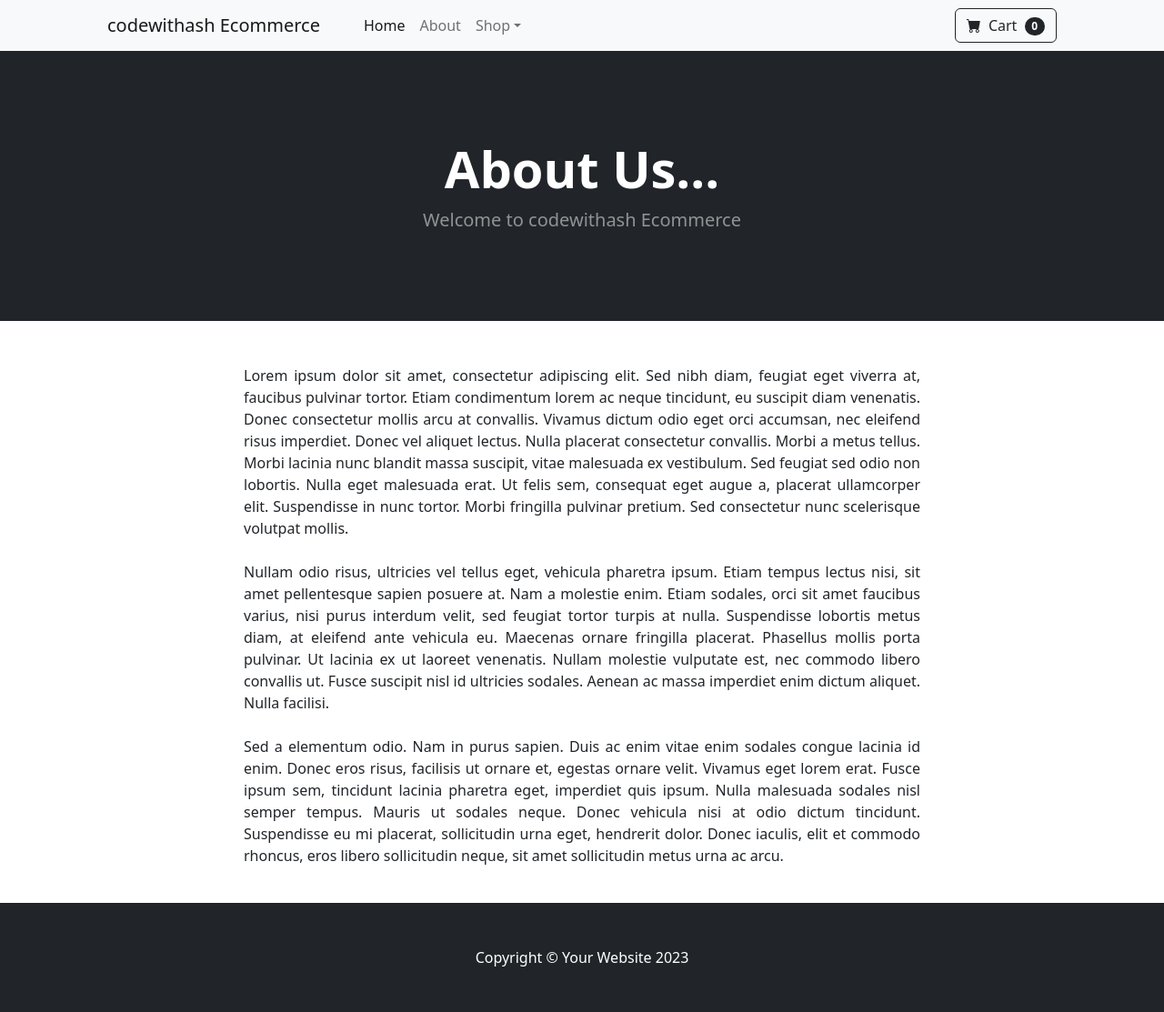
After one commit to codewithash-hub/DjangoWebDev, a Django app: page /about/ in a window 1280 px wide. The commit adds this page. Shown: the whole page at 91% size. Run offline with Django 5.2, Linux system fonts and the light colour scheme; some libraries are stand-ins or nearby versions.

Commit message:
Template out the website

```diff
--- /dev/null
+++ b/ecom/ecom/store/templates/about.html
@@ -0,0 +1,50 @@
+{% extends 'base.html' %}
+
+{% block content %}
+
+    <!-- Header-->
+    <header class="bg-dark py-5">
+        <div class="container px-4 px-lg-5 my-5">
+            <div class="text-center text-white">
+                <h1 class="display-4 fw-bolder">About Us...</h1>
+                <p class="lead fw-normal text-white-50 mb-0">Welcome to codewithash Ecommerce</p>
+            </div>
+        </div>
+    </header>
+    <div class="container">
+        <div class="row">
+            <center>
+                <div class="col-8">
+                    <p align="justify">
+                        <br><br>
+                        Lorem ipsum dolor sit amet, consectetur adipiscing elit. Sed nibh diam, feugiat eget viverra at, faucibus pulvinar tortor.
+                        Etiam condimentum lorem ac neque tincidunt, eu suscipit diam venenatis. Donec consectetur mollis arcu at convallis.
+                        Vivamus dictum odio eget orci accumsan, nec eleifend risus imperdiet. Donec vel aliquet lectus.
+                        Nulla placerat consectetur convallis. Morbi a metus tellus.
+                        Morbi lacinia nunc blandit massa suscipit, vitae malesuada ex vestibulum.
+                        Sed feugiat sed odio non lobortis. Nulla eget malesuada erat.
+                        Ut felis sem, consequat eget augue a, placerat ullamcorper elit. Suspendisse in nunc tortor.
+                        Morbi fringilla pulvinar pretium. Sed consectetur nunc scelerisque volutpat mollis.
+                        <br><br>
+                        Nullam odio risus, ultricies vel tellus eget, vehicula pharetra ipsum.
+                        Etiam tempus lectus nisi, sit amet pellentesque sapien posuere at.
+                        Nam a molestie enim. Etiam sodales, orci sit amet faucibus varius, nisi purus interdum velit, sed feugiat tortor turpis at nulla.
+                        Suspendisse lobortis metus diam, at eleifend ante vehicula eu. Maecenas ornare fringilla placerat.
+                        Phasellus mollis porta pulvinar. Ut lacinia ex ut laoreet venenatis. Nullam molestie vulputate est, nec commodo libero convallis ut.
+                        Fusce suscipit nisl id ultricies sodales. Aenean ac massa imperdiet enim dictum aliquet. Nulla facilisi.
+                        <br><br>
+                        Sed a elementum odio. Nam in purus sapien. Duis ac enim vitae enim sodales congue lacinia id enim.
+                        Donec eros risus, facilisis ut ornare et, egestas ornare velit. Vivamus eget lorem erat.
+                        Fusce ipsum sem, tincidunt lacinia pharetra eget, imperdiet quis ipsum. Nulla malesuada sodales nisl semper tempus.
+                        Mauris ut sodales neque. Donec vehicula nisi at odio dictum tincidunt. Suspendisse eu mi placerat, sollicitudin urna eget, hendrerit dolor.
+                        Donec iaculis, elit et commodo rhoncus, eros libero sollicitudin neque, sit amet sollicitudin metus urna ac arcu.
+                        <br><br>
+                    </p>
+
+                </div>
+            </center>
+        </div>
+    </div>
+
+
+{% endblock %}
--- /dev/null
+++ b/ecom/ecom/store/templates/base.html
@@ -0,0 +1,34 @@
+{% load static %}
+<!DOCTYPE html>
+<html lang="en">
+    <head>
+        <meta charset="utf-8" />
+        <meta name="viewport" content="width=device-width, initial-scale=1, shrink-to-fit=no" />
+        <meta name="description" content="" />
+        <meta name="author" content="" />
+        <title>Django Ecommerce</title>
+        <!-- Favicon-->
+        <link rel="icon" type="image/x-icon" href="{% static 'assets/favicon.ico' %}" />
+        <!-- Bootstrap icons-->
+        <link href="https://cdn.jsdelivr.net/npm/bootstrap-icons@1.5.0/font/bootstrap-icons.css" rel="stylesheet" />
+        <!-- Core theme CSS (includes Bootstrap)-->
+        <link href="{% static 'css/styles.css' %}" rel="stylesheet" />
+    </head>
+    <body>
+        <!-- Navigation-->
+        {% include 'navbar.html' %}
+
+        <!-- Main content-->
+        {% block content %}{% endblock %}
+
+
+        <!-- Footer-->
+        <footer class="py-5 bg-dark">
+            <div class="container"><p class="m-0 text-center text-white">Copyright &copy; Your Website 2023</p></div>
+        </footer>
+        <!-- Bootstrap core JS-->
+        <script src="https://cdn.jsdelivr.net/npm/bootstrap@5.2.3/dist/js/bootstrap.bundle.min.js"></script>
+        <!-- Core theme JS-->
+        <script src="{% static 'js/scripts.js' %}"></script>
+    </body>
+</html>
--- /dev/null
+++ b/ecom/ecom/store/templates/navbar.html
@@ -0,0 +1,28 @@
+<nav class="navbar navbar-expand-lg navbar-light bg-light">
+    <div class="container px-4 px-lg-5">
+        <a class="navbar-brand" href="{% url 'home' %}">codewithash Ecommerce</a>
+        <button class="navbar-toggler" type="button" data-bs-toggle="collapse" data-bs-target="#navbarSupportedContent" aria-controls="navbarSupportedContent" aria-expanded="false" aria-label="Toggle navigation"><span class="navbar-toggler-icon"></span></button>
+        <div class="collapse navbar-collapse" id="navbarSupportedContent">
+            <ul class="navbar-nav me-auto mb-2 mb-lg-0 ms-lg-4">
+                <li class="nav-item"><a class="nav-link active" aria-current="page" href="{% url 'home' %}">Home</a></li>
+                <li class="nav-item"><a class="nav-link" href="{% url 'about' %}">About</a></li>
+                <li class="nav-item dropdown">
+                    <a class="nav-link dropdown-toggle" id="navbarDropdown" href="#" role="button" data-bs-toggle="dropdown" aria-expanded="false">Shop</a>
+                    <ul class="dropdown-menu" aria-labelledby="navbarDropdown">
+                        <li><a class="dropdown-item" href="#!">All Products</a></li>
+                        <li><hr class="dropdown-divider" /></li>
+                        <li><a class="dropdown-item" href="#!">Popular Items</a></li>
+                        <li><a class="dropdown-item" href="#!">New Arrivals</a></li>
+                    </ul>
+                </li>
+            </ul>
+            <form class="d-flex">
+                <button class="btn btn-outline-dark" type="submit">
+                    <i class="bi-cart-fill me-1"></i>
+                    Cart
+                    <span class="badge bg-dark text-white ms-1 rounded-pill">0</span>
+                </button>
+            </form>
+        </div>
+    </div>
+</nav>
--- a/ecom/ecom/store/urls.py
+++ b/ecom/ecom/store/urls.py
@@ -3,4 +3,5 @@ from . import views
 
 urlpatterns = [
     path('', views.home, name='home'),
+    path('about/', views.about, name='about'),
 ]
--- a/ecom/ecom/store/views.py
+++ b/ecom/ecom/store/views.py
@@ -7,3 +7,8 @@ def home(request):
     products = Product.objects.all()
 
     return render(request, 'home.html', {'products': products})
+
+
+
+def about(request):
+    return render(request, 'about.html', {})
```
Also changed, not shown: ecom/ecom/store/templates/home.html (+4 -56 lines), ecom/ecom/db.sqlite3, ecom/ecom/media/uploads/product/Advanced_Python_Programming.jpg (added), ecom/ecom/media/uploads/product/Head_First_Python_2nd_edition.png (added).
